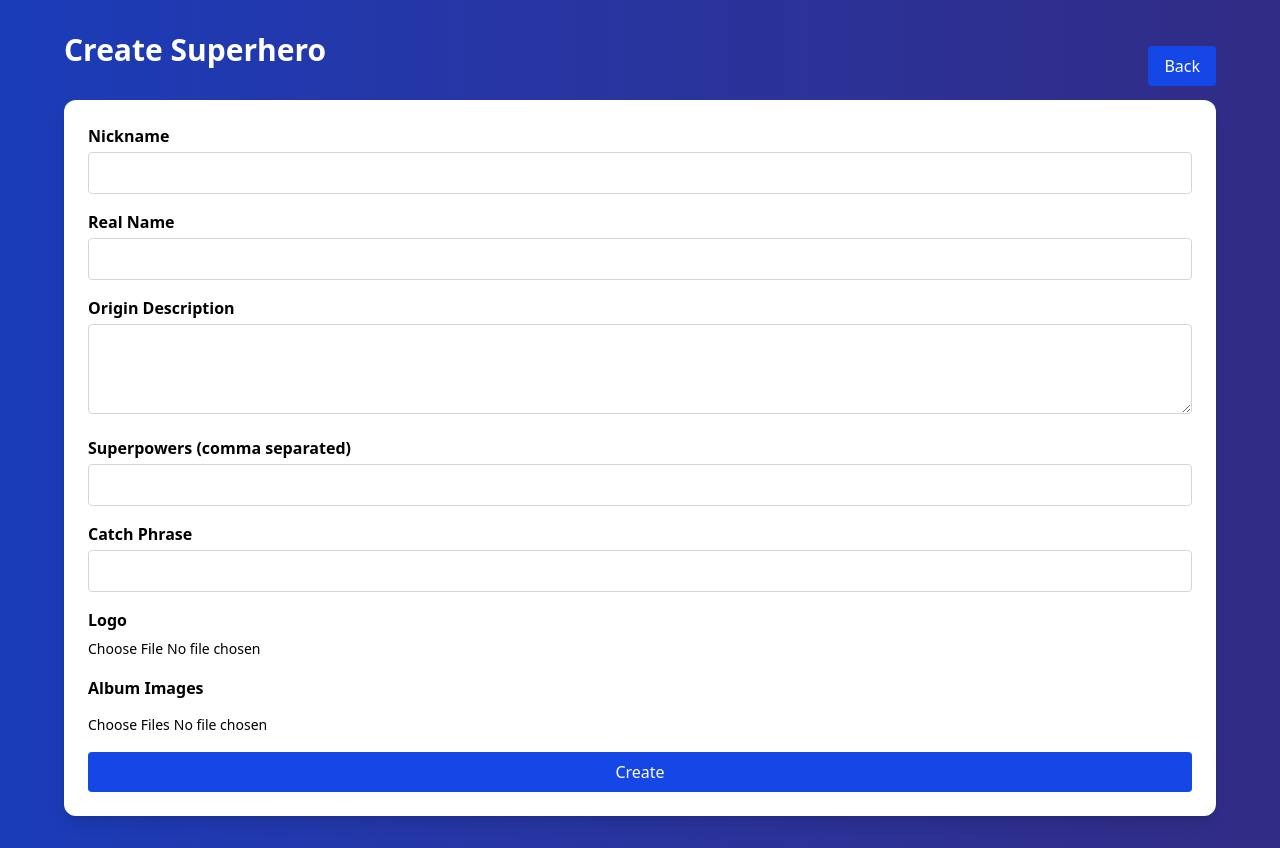
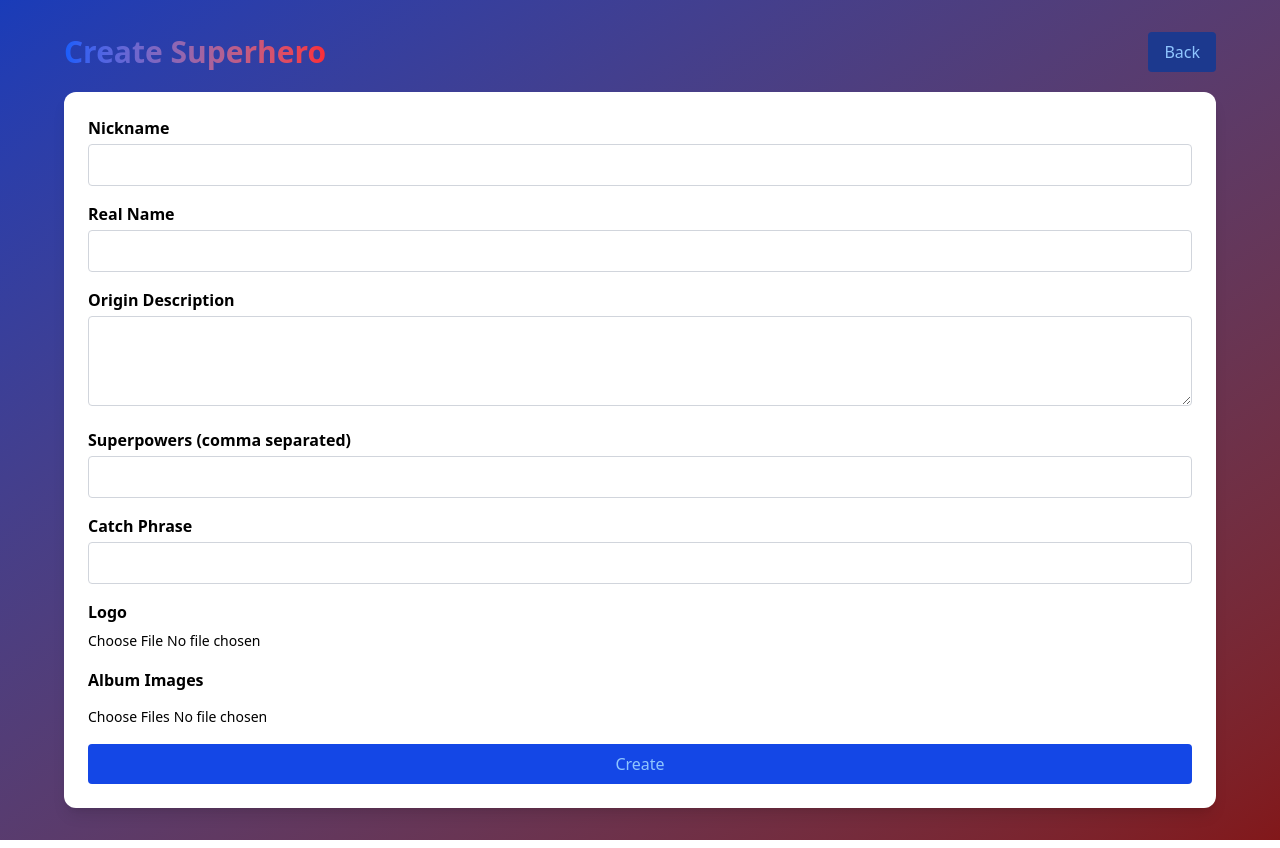
Before and after one commit to Neytirion/superheroes-crud, a React (Vite) app in the folder frontend/: page /create in a window 1280 px wide. Built offline with nearby package versions, Linux system fonts and the light colour scheme.

Commit message:
Design improvements: updated form styles and UI elements

```diff
--- a/frontend/src/App.jsx
+++ b/frontend/src/App.jsx
@@ -6,7 +6,7 @@ import EditSuperheroPage from "./pages/EditSuperheroPage.jsx";
 
 function App() {
   return (
-    <div className="min-h-screen bg-gradient-to-r from-blue-900 to-gray-900 text-white">
+    <div className="min-h-screen bg-gradient-to-br from-blue-800 to-red-900 text-white">
       <Router>
         <Routes>
           <Route path="/" element={<HomePage />} />
--- a/frontend/src/components/NavButton.jsx
+++ b/frontend/src/components/NavButton.jsx
@@ -15,7 +15,7 @@ export default function NavButton({ to, children, className }) {
   return (
     <button
       onClick={handleClick}
-      className={`bg-blue-700 text-white px-4 py-2 rounded hover:bg-blue-800 transition ${className || ""}`}
+      className={`bg-blue-900 text-blue-300 px-4 py-2 rounded hover:bg-blue-800 transition ${className || ""}`}
     >
       {children}
     </button>
--- a/frontend/src/components/SuperheroCard.jsx
+++ b/frontend/src/components/SuperheroCard.jsx
@@ -5,8 +5,7 @@ export default function SuperheroCard({ hero, onClick }) {
     <li
       onClick={onClick}
       className="w-56 rounded-lg overflow-hidden shadow transition cursor-pointer
-                 transform hover:scale-110 hover:shadow-2xl duration-500 ease-out
-                 border-2 border-transparent hover:border-blue-500"
+                 transform hover:scale-110 hover:shadow-2xl duration-500 ease-out"
     >
       <div className="w-full aspect-[1/2.5] overflow-hidden">
         <img
@@ -15,8 +14,8 @@ export default function SuperheroCard({ hero, onClick }) {
           className="w-full h-full object-cover transition duration-500 ease-out transform hover:scale-125"
         />
       </div>
-      <div className="p-2 text-center bg-blue-700 transition duration-500">
-        <h2 className="text-lg font-semibold text-gray-300">{hero.nickname}</h2>
+      <div className="p-2 text-center bg-blue-900  transition duration-500">
+        <h2 className="text-lg font-semibold text-blue-300">{hero.nickname}</h2>
       </div>
     </li>
   );
--- a/frontend/src/components/SuperheroForm.jsx
+++ b/frontend/src/components/SuperheroForm.jsx
@@ -41,7 +41,7 @@ export default function SuperheroForm({ initialData, onSubmit, submitText }) {
   };
 
   return (
-    <form onSubmit={handleSubmit} className="flex flex-col gap-4">
+    <form onSubmit={handleSubmit} className="flex flex-col bg-white gap-4">
       {/* Nickname */}
       <div>
         <label className="block font-semibold mb-1">Nickname</label>
@@ -156,7 +156,7 @@ export default function SuperheroForm({ initialData, onSubmit, submitText }) {
 
       <button
         type="submit"
-        className="bg-blue-700 text-white px-4 py-2 rounded hover:bg-blue-800 transition"
+        className="bg-blue-700 text-blue-300 px-4 py-2 rounded hover:bg-blue-800 transition"
       >
         {submitText}
       </button>
--- a/frontend/src/pages/CreateSuperheroPage.jsx
+++ b/frontend/src/pages/CreateSuperheroPage.jsx
@@ -18,10 +18,12 @@ export default function CreateSuperheroPage() {
   };
 
   return (
-    <div className="min-h-screen bg-gradient-to-r from-blue-800 to-indigo-900 text-white p-8">
+    <div className="min-h-screen bg-gradient-to-br from-blue-800 to-red-900  p-8">
       <div className="max-w-6xl mx-auto">
-        <div className="flex justify-between items-center">
-          <h1 className="text-3xl font-bold mb-8">Create Superhero</h1>
+        <div className="flex justify-between items-center mb-5">
+          <h1 className="text-3xl font-bold bg-gradient-to-r from-blue-600  to-red-500 bg-clip-text text-transparent">
+            Create Superhero
+          </h1>
           <NavButton to="/">Back</NavButton>
         </div>
         <div className="bg-white text-black rounded-xl shadow-lg p-6">
--- a/frontend/src/pages/EditSuperheroPage.jsx
+++ b/frontend/src/pages/EditSuperheroPage.jsx
@@ -40,15 +40,15 @@ export default function EditSuperheroPage() {
   if (error) return <p className="p-4 text-red-300">{error}</p>;
 
   return (
-    <div className="min-h-screen bg-gradient-to-r from-blue-800 to-indigo-900 text-white p-8">
+    <div className="min-h-screentext-white p-8">
       <div className="max-w-6xl mx-auto">
         <div className="flex justify-between items-center mb-6">
-          <h1 className="text-3xl font-bold">Edit Superhero</h1>
+          <h1 className="text-3xl font-bold bg-gradient-to-r from-blue-600  to-red-500 bg-clip-text text-transparent">Edit Superhero</h1>
           <NavButton
             to="/"
           >Back</NavButton>
         </div>
-        <div className="bg-white text-black rounded-xl shadow-lg p-6">
+        <div className="bg-white text-black rounded-xl shadow-lg p-6 ">
           <SuperheroForm
             initialData={hero}
             onSubmit={handleSubmit}
--- a/frontend/src/pages/HomePage.jsx
+++ b/frontend/src/pages/HomePage.jsx
@@ -37,7 +37,9 @@ export default function HomePage() {
   return (
     <div className="p-4">
       <div className="flex justify-between items-center mb-6">
-        <h1 className="text-3xl font-bold">Superheroes</h1>
+        <h1 className="text-3xl font-bold bg-gradient-to-r from-blue-600  to-red-500 bg-clip-text text-transparent">
+          Superheroes
+        </h1>
         <NavButton to="/create">Add your Superhero!</NavButton>
       </div>
 
```
